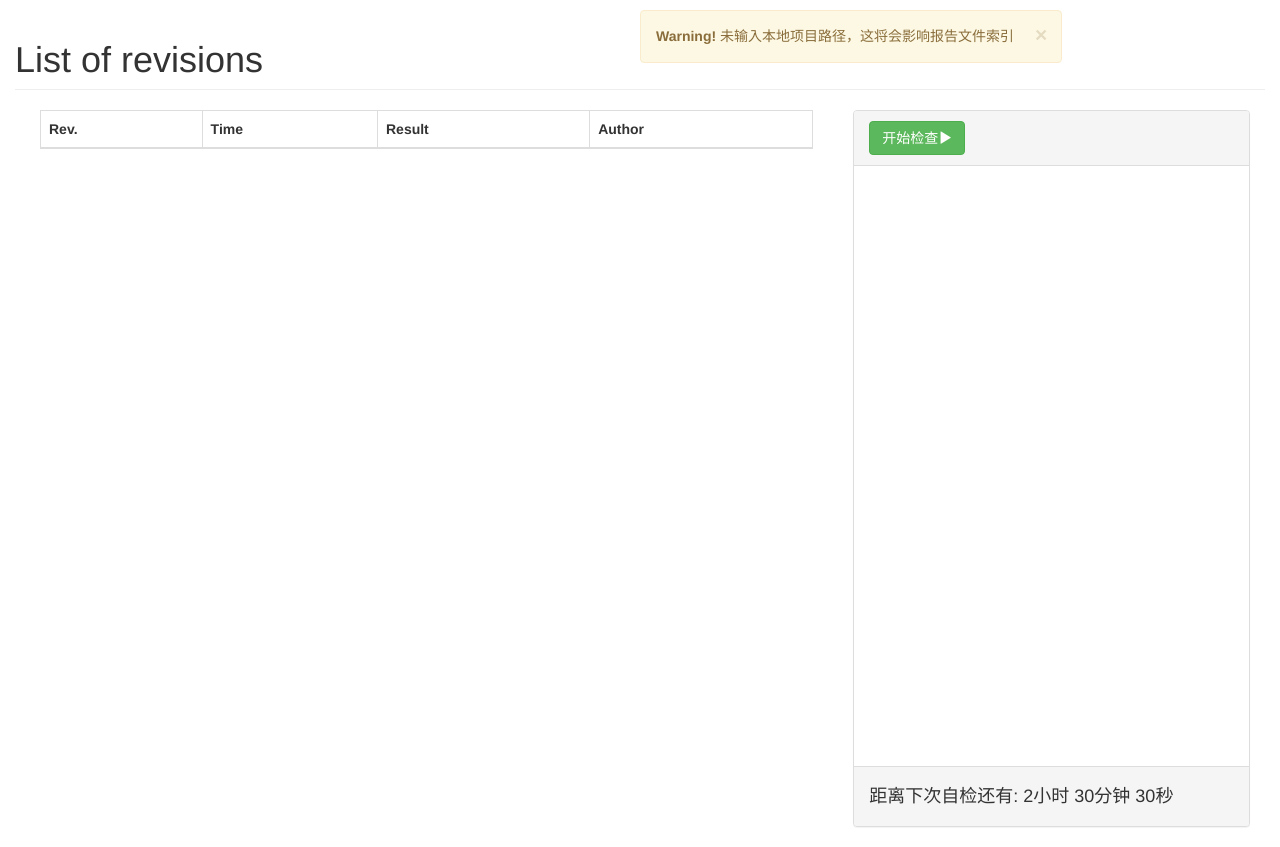
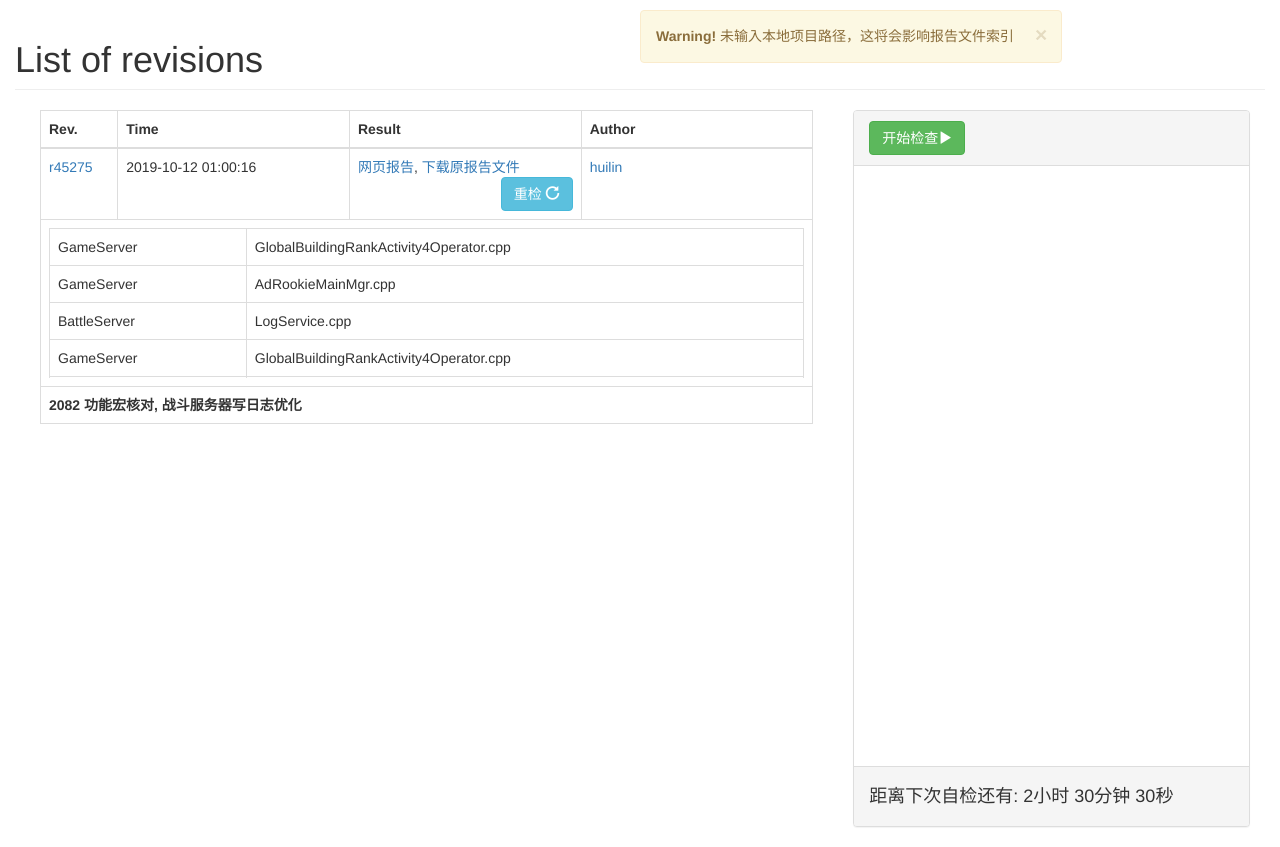
Before and after one commit to Marskey/autocheck, a Flask app: page / in a window 1280 px wide. Shown: the part 50-897 px from the top of the page. Run offline with Flask 2, Linux system fonts and the light colour scheme; lists and menus that the app fills with data are empty; parts of the project's set-up code (start-up, migrations or seed data) failed here and were passed over; some libraries are stand-ins or nearby versions.

Commit message:
在列表展示检查出错误的文件

```diff
--- a/static/js/application.js
+++ b/static/js/application.js
@@ -121,10 +121,10 @@ $(document).ready(function(){
     socket.on('checker_state', function(state) {
         if (state == 1) {
             $("#check_btn").removeClass("btn-success").addClass("btn-danger").html('停止检查<i class="glyphicon glyphicon-stop"></i>')
-            $("table tbody button").attr('disabled', true)
+            $("#table_container button").attr('disabled', true)
         } else {
             $("#check_btn").removeClass("btn-danger").addClass("btn-success").html('开始检查<i class="glyphicon glyphicon-play"></i>')
-            $("table tbody button").attr('disabled', false)
+            $("#table_container button").attr('disabled', false)
 
             if (data_inited) {
                 req_revision_info()
@@ -135,7 +135,7 @@ $(document).ready(function(){
     // 请求版本信息
     function req_revision_info() {
         if (socket != null) {
-            $('table tbody').html('<tr><td colspan="4"><p>Loading...</p></td></tr>');
+            $('#table_container').html('<tr><td colspan="4"><p>Loading...</p></td></tr>');
             offset = getQueryVariable("offset", 0);
             socket.emit('req_revision_info', $("#checker_selector").val(), parseInt(offset), parseInt(one_page_count));
             data_inited = false;
@@ -144,13 +144,15 @@ $(document).ready(function(){
 
     // 版本信息回包处理
     socket.on('ack_revision_info', (msg) => {
-        $('table tbody').html("");
+        $('#table_container').html("");
         Object.keys(msg.data).sort().reverse().forEach((key) => {
             value = msg.data[key];
+            // 版本号, 时间
             var row = "<tr id='" + key + "'>\
                        <td><a href=''>r" + value.rev + "</a></td>\
                        <td>" + value.time + "</td>"
 
+            // 报告
             row += "<td>"
             if (value.report_path !== "") {
                 row += "<a href='" + value.report_path + "'>网页报告</a>"
@@ -166,17 +168,34 @@ $(document).ready(function(){
 
             row += "</td>"
 
+            // 作者
             row += "<td>"
             row += "<a href=''>" + value.author + "</a>"
             row += "</td>"
+            row += "</tr>"
+            // newline
+            // 有错误的文件名preview
+            if (value.analysis_files.length != 0) {
+                row += "<tr><td colspan='4'><div style='max-height: 150px; overflow:auto;'> <table class='table table-bordered '> <tbody>"
+                value.analysis_files.forEach(function (proj_file) {
+                    row += "<tr class='warning'>"
+                    var items = proj_file.split(',')
+                    row += "<td style='width:15%'>" + items[0] + "</td>"
+                    if (items.length > 1) {
+                        row += "<td>" + items[1] + "</td>"
+                    }
+                    row += "</tr>"
+                })
+                row += "</tbody></table></div></td><tr>"
+            }
 
-            row += "</tr>"
-
+            // newline
+            // commit 日志
             row +="<tr><td colspan='4'>"
-            row +="<p>" + value.msg + "</p>"
+            row +="<strong>" + value.msg + "</strong>"
             row +="</td></tr>"
 
-            $('table tbody').append(row);
+            $('#table_container').append(row);
         })
 
         server_time = parseInt(msg.cur_time);
@@ -266,7 +285,7 @@ $(document).ready(function(){
         setCookie('checker', checker_name)
     })
 
-    $("table tbody").on('click', 'button', function() {
+    $("#table_container").on('click', 'button', function() {
         rev = $(this).parent().parent().attr('id')
         checker_name = $("#checker_selector").val()
         if (socket != null) {
--- a/templates/index.html
+++ b/templates/index.html
@@ -42,16 +42,97 @@
         <div class="row">
             <div class="col-sm-8 col-md-8 main">
                 <div style="min-height: 700px;">
-                    <table class="table table-bordered table-striped;">
+                    <table class="table table-bordered table-striped;" style="table-layout: fixed;">
                         <thead>
                             <tr>
-                                <th>Rev.</th>
+                                <!-- <th style="width: 10%;">Rev.</th>
+                                <th style="width: 15%;">Time</th>
+                                <th style="width: 28%;">Result</th>
+                                <th style="width: 13%;">Author</th> -->
+                                <th style="width: 10%;">Rev.</th>
                                 <th>Time</th>
                                 <th>Result</th>
                                 <th>Author</th>
                             </tr>
                         </thead>
-                        <tbody>
+                        <tbody id="table_container">
+                            <!-- 测试数据开始 -->
+                            <tr id="45275">
+                                <td><a href="">r45275</a></td>
+                                <td>2019-10-12 01:00:16</td>
+                                <td>
+                                    <a href="static\reports\pvs_reports\r45275\index.html">网页报告</a>, <a
+                                        href="download\check_results\pvs_plogs\r45275.plog?local_dir=">下载原报告文件</a><button
+                                        class="btn btn-info pull-right " type="button"> 重检 <i
+                                            class="glyphicon glyphicon-repeat"></i>
+                                    </button>
+                                </td>
+                                <td><a href="">huilin</a></td>
+                            </tr>
+                            <tr>
+                                <td colspan="4">
+                                    <div style="height: 150px; overflow:auto;">
+                                        <table class="table table-bordered">
+                                            <tbody>
+                                                <tr>
+                                                    <td>GameServer</td>
+                                                    <td>GlobalBuildingRankActivity4Operator.cpp</td>
+                                                </tr>
+                                                <tr>
+                                                    <td>GameServer</td>
+                                                    <td>AdRookieMainMgr.cpp</td>
+                                                </tr>
+                                                <tr>
+                                                    <td>BattleServer</td>
+                                                    <td>LogService.cpp</td>
+                                                </tr>
+                                                <tr>
+                                                    <td>GameServer</td>
+                                                    <td>GlobalBuildingRankActivity4Operator.cpp</td>
+                                                </tr>
+                                                <tr>
+                                                    <td>GameServer</td>
+                                                    <td>AdRookieMainMgr.cpp</td>
+                                                </tr>
+                                                <tr>
+                                                    <td>BattleServer</td>
+                                                    <td>LogService.cpp</td>
+                                                </tr>
+                                                <tr>
+                                                    <td>GameServer</td>
+                                                    <td>GlobalBuildingRankActivity4Operator.cpp</td>
+                                                </tr>
+                                                <tr>
+                                                    <td>GameServer</td>
+                                                    <td>AdRookieMainMgr.cpp</td>
+                                                </tr>
+                                                <tr>
+                                                    <td>BattleServer</td>
+                                                    <td>LogService.cpp</td>
+                                                </tr>
+                                                <tr>
+                                                    <td>GameServer</td>
+                                                    <td>GlobalBuildingRankActivity4Operator.cpp</td>
+                                                </tr>
+                                                <tr>
+                                                    <td>GameServer</td>
+                                                    <td>AdRookieMainMgr.cpp</td>
+                                                </tr>
+                                                <tr>
+                                                    <td>BattleServer</td>
+                                                    <td>LogService.cpp</td>
+                                                </tr>
+                                            </tbody>
+                                        </table>
+                                    </div>
+                                </td>
+                            </tr>
+                            <tr>
+                                <td colspan="4">
+                                    <strong>2082 功能宏核对, 战斗服务器写日志优化</strong>
+                                </td>
+                            </tr>
+                            <!-- 测试数据结束 -->
                         </tbody>
                     </table>
                     <div class="text-center">
@@ -79,4 +160,5 @@
             </div>
         </div>
 </body>
+
 </html>
```
Also changed, not shown: cppcheck.py (+14 -0 lines), pvs_studio.py (+14 -0 lines).
